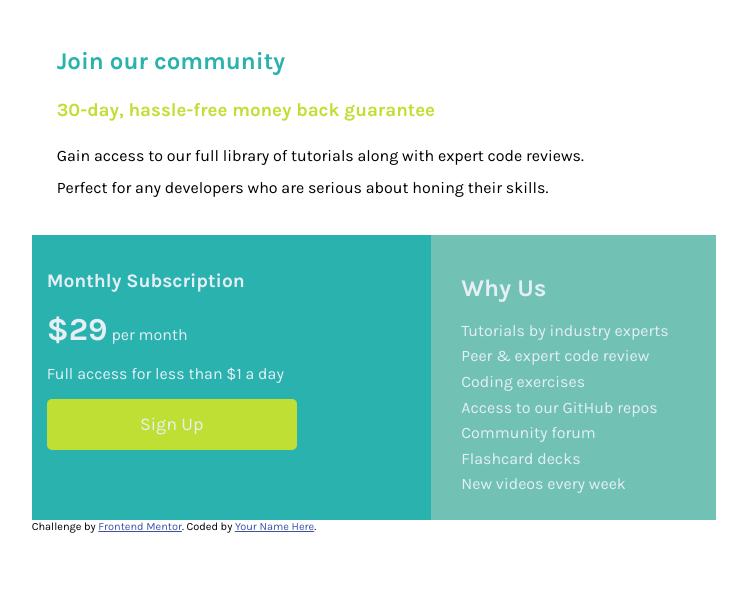
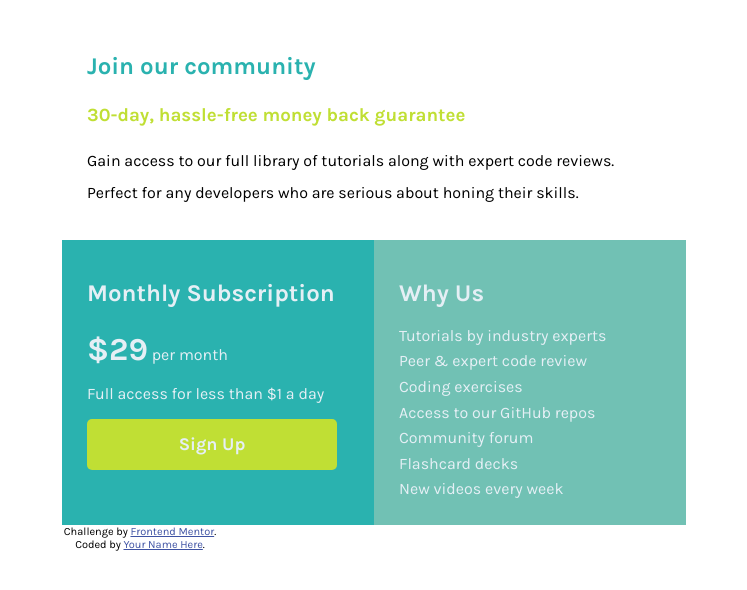
Before and after one commit to hillariee/frontend-challenge-3, a plain HTML site: page index.html in a window 1280 px wide. Shown: the whole page, without its empty margins (266-1013 px from the left). Drawn offline with Linux system fonts and the light colour scheme.

Commit message:
-mdone for now with desktop view

```diff
--- a/main.css
+++ b/main.css
@@ -129,28 +129,22 @@ p{
 
     .section-2 button{
         width: 250px;
-        font-weight: var(--reg);
+        font-weight: var(--bold);
         padding: 15px 25px;
     }
-
-    .section-2 h1{
-        font-size: 1.2rem;
-    }
-
-    .section-2{
-        padding: 15px 15px;
-    }
-
-    .section-3{
-        padding: 15px 15px 15px 30px;
+    .child{
+        padding: 15px 25px;;
     }
 
     .container{
         display: grid;
+        width: calc(100vw- 40px);
+        padding: 5px 20rem 5px 20rem;
         justify-content: center;
         grid-template-areas:
         "a a a a"
         "b b c c";
+        grid-template-columns: repeat(4, 1fr);
     }
 }
 
```
